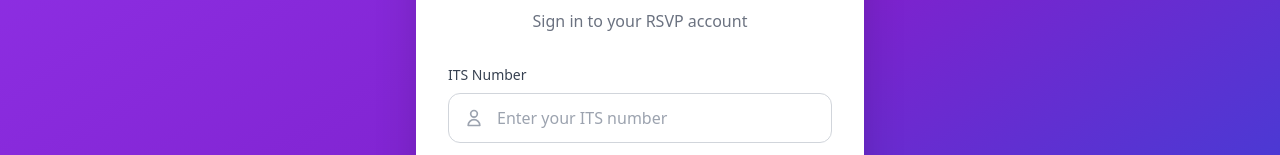
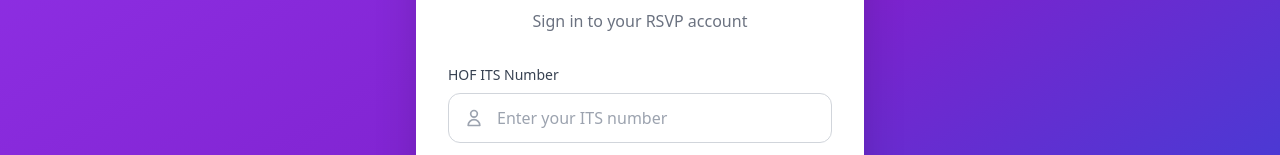
Before and after one commit to mustafa78/rsvp-modern, a React (Vite) app in the folder web/: page /login in a window 1280 px wide. Shown: the part 261-416 px from the top of the page. Built offline with nearby package versions, Linux system fonts and the light colour scheme; no server answers.

Commit message:
Update the ITS Number to HOF ITS Number

```diff
--- a/web/src/pages/ChangePasswordPublic.tsx
+++ b/web/src/pages/ChangePasswordPublic.tsx
@@ -112,7 +112,7 @@ export default function ChangePasswordPublic() {
           <form onSubmit={onSubmit} className="space-y-4">
             <div>
               <label className="block text-sm font-medium text-gray-700 mb-2">
-                ITS Number
+                HOF ITS Number
               </label>
               <div className="relative">
                 <div className="absolute inset-y-0 left-0 pl-4 flex items-center pointer-events-none">
--- a/web/src/pages/Login.tsx
+++ b/web/src/pages/Login.tsx
@@ -107,10 +107,10 @@ export default function Login() {
 
           {/* Form */}
           <form onSubmit={onSubmit} className="space-y-5">
-            {/* ITS Number Field */}
+            {/* HOF ITS Number Field */}
             <div>
               <label className="block text-sm font-medium text-gray-700 mb-2">
-                ITS Number
+                HOF ITS Number
               </label>
               <div className="relative">
                 <div className="absolute inset-y-0 left-0 pl-4 flex items-center pointer-events-none">
```
